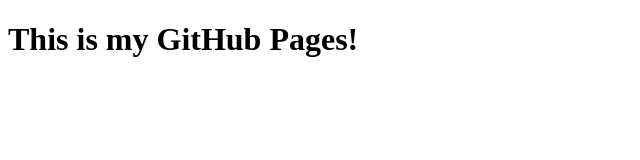
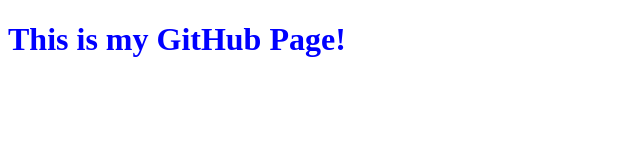
Before and after one commit to dm161272/dm161272.github.io, a plain HTML site: page index.html in a window 1280 px wide. Shown: the whole page, without its empty margins (0-640 px from the left). Drawn offline with Linux system fonts and the light colour scheme.

Commit message:
Style added

```diff
--- a/index.html
+++ b/index.html
@@ -4,8 +4,13 @@
     <meta charset="UTF-8">
     <meta name="viewport" content="width=device-width, initial-scale=1.0">
     <title>My github site!</title>
+    <style>
+        h1 {
+            color: blue;
+        }
+    </style>
 </head>
 <body>
-    <h1>This is my GitHub Pages!</h1>
+    <h1>This is my GitHub Page!</h1>
 </body>
 </html>
```
